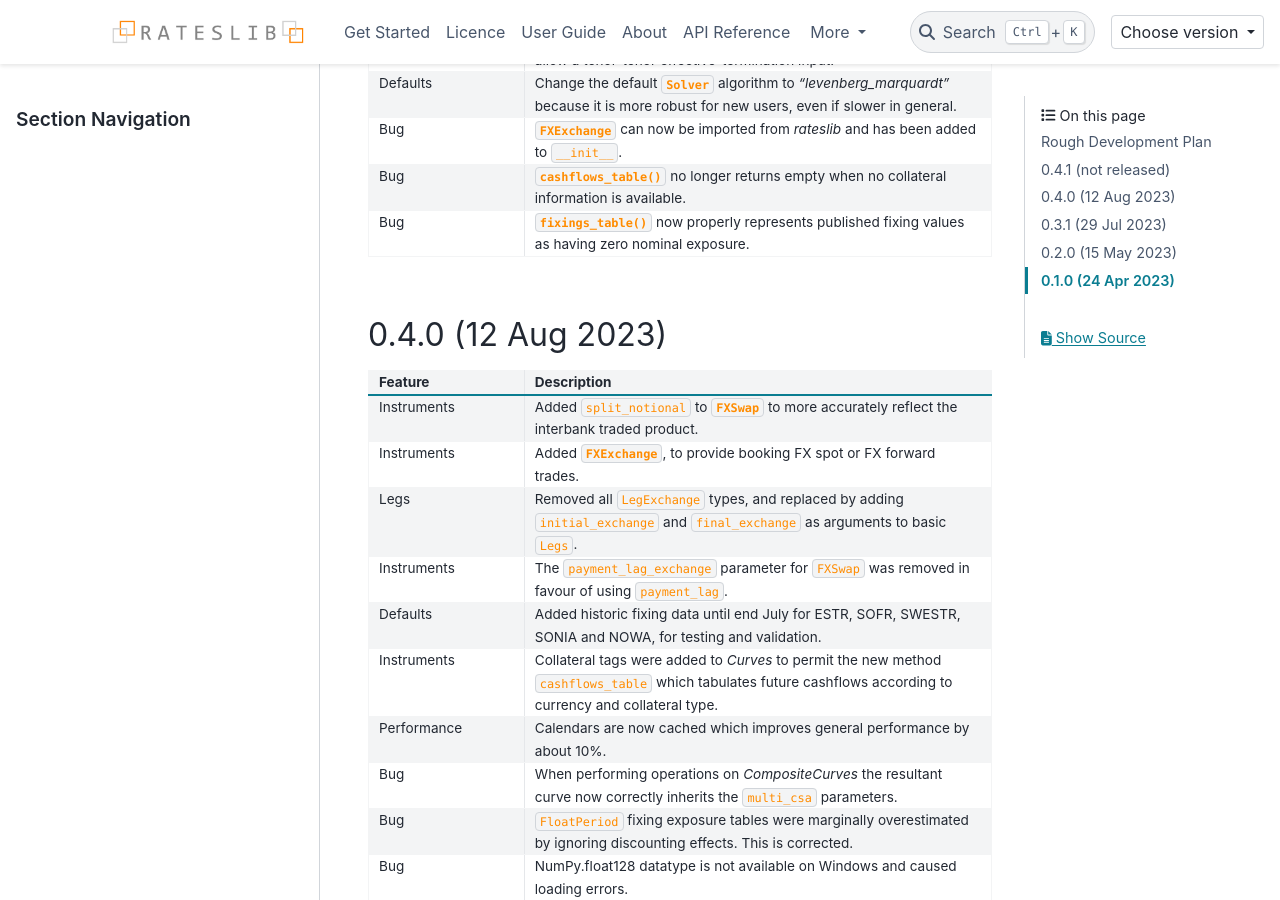
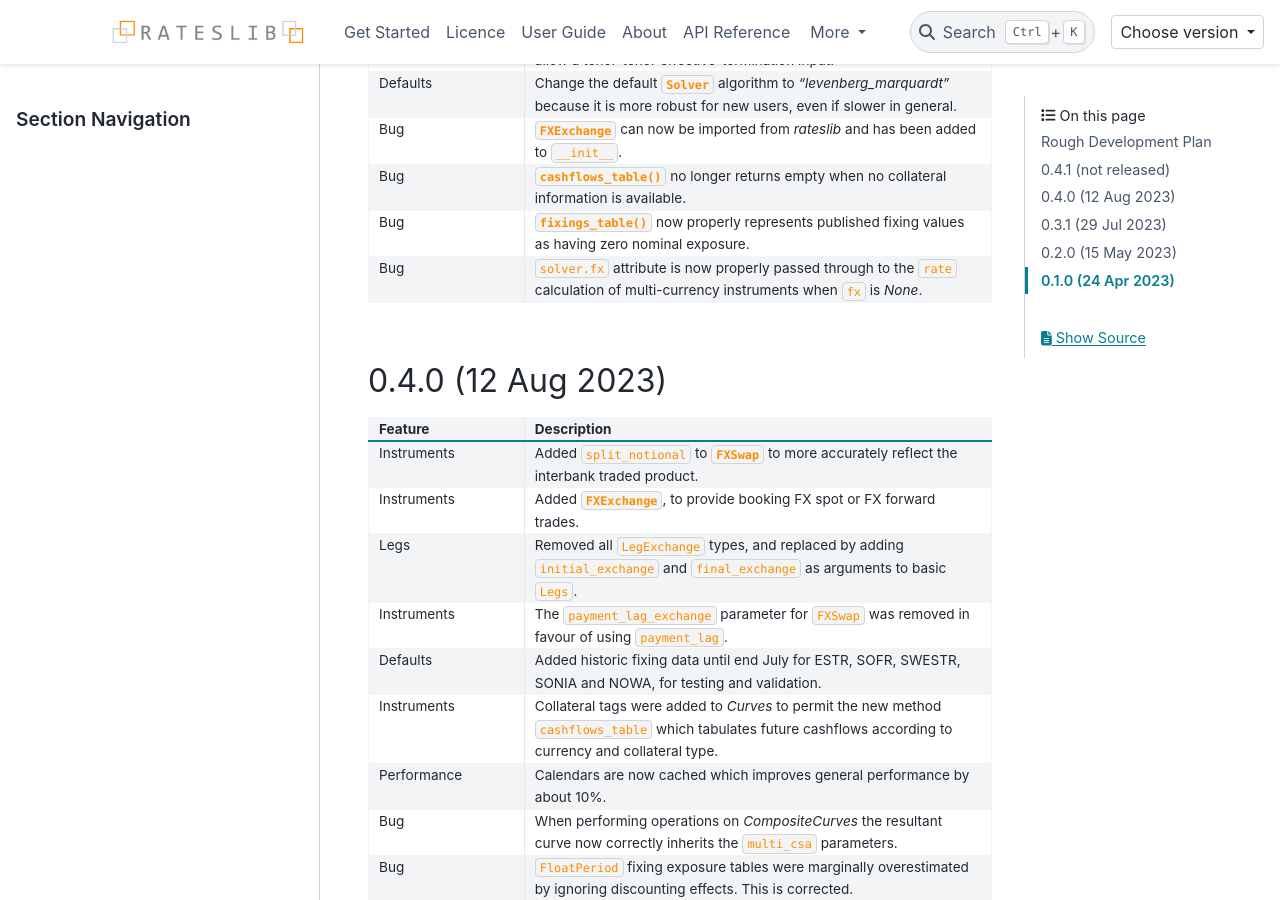
Before and after one commit to attack68/rateslib, a Sphinx documentation site: the page built from docs/source/i_whatsnew.rst, in a window 1280 px wide and 900 px high, scrolled down 1370 px. Built offline with Sphinx 7.4.7 and the PyData theme 0.15.4, drawn with Linux system fonts in a browser that asks for light colours; comment, search, counter and statistics services are not loaded.

Commit message:
BUG: solver.fx was not passed through to some multi-currency rate calculations

```diff
--- a/docs/source/i_whatsnew.rst
+++ b/docs/source/i_whatsnew.rst
@@ -91,6 +91,9 @@ email contact through **rateslib@gmail.com**.
    * - Bug
      - :meth:`~rateslib.periods.FloatPeriod.fixings_table` now properly represents published
        fixing values as having zero nominal exposure.
+   * - Bug
+     - ``solver.fx`` attribute is now properly passed through to the ``rate`` calculation
+       of multi-currency instruments when ``fx`` is *None*.
 
 
 0.4.0 (12 Aug 2023)
```
Also changed, not shown: 1 other file.
